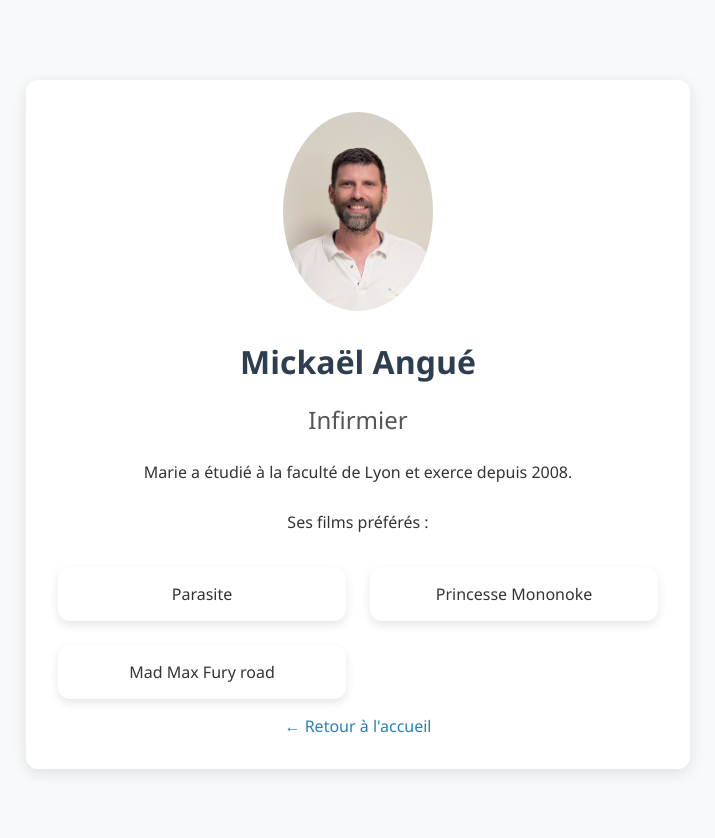
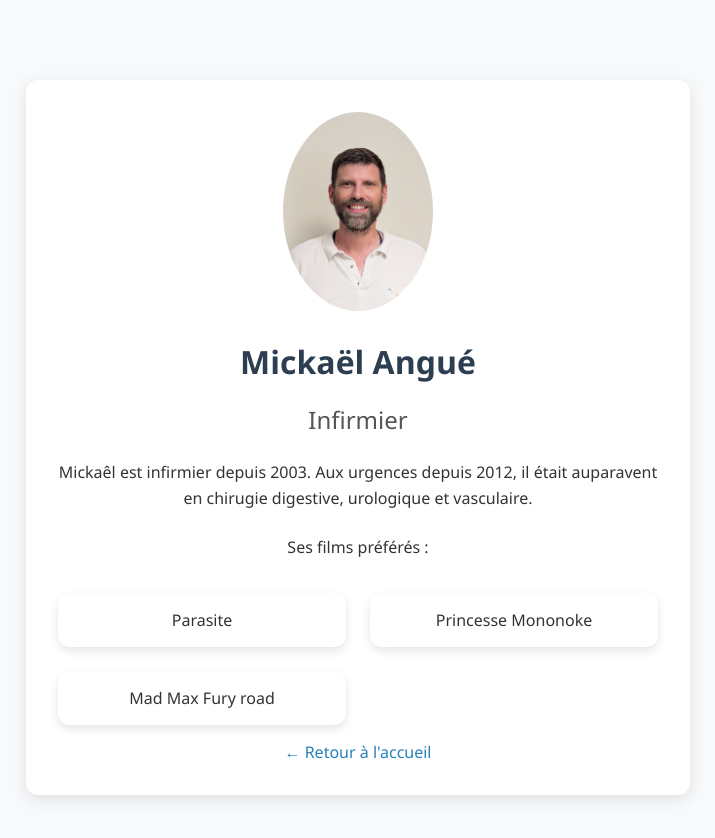
Before and after one commit to mikadepoche/mikadepoche.github.io, a Jekyll site: the page built from _infirmiers/mika.md, in a window 1280 px wide. Shown: the top 838 px of the page, without its empty margins (282-997 px from the left). Built offline with Jekyll 4.4.1, drawn with Linux system fonts in a browser that asks for light colours.

Commit message:
Update mika.md

```diff
--- a/_infirmiers/mika.md
+++ b/_infirmiers/mika.md
@@ -4,7 +4,7 @@ title: Mickaël Angué
 photo: /assets/img/mika.jpg
 poste: Infirmier
 description: |
-  Marie a étudié à la faculté de Lyon et exerce depuis 2008.
+  Mickaêl est infirmier depuis 2003. Aux urgences depuis 2012, il était auparavent en chirugie digestive, urologique et vasculaire.
 
   Ses films préférés :
   - Parasite
```
